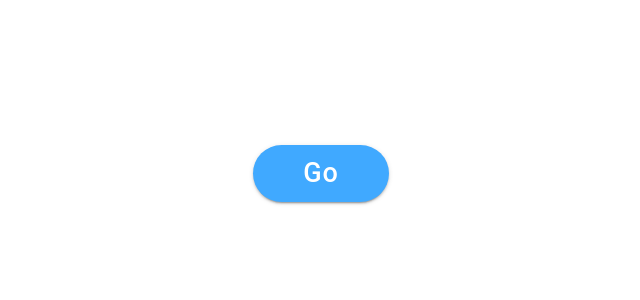
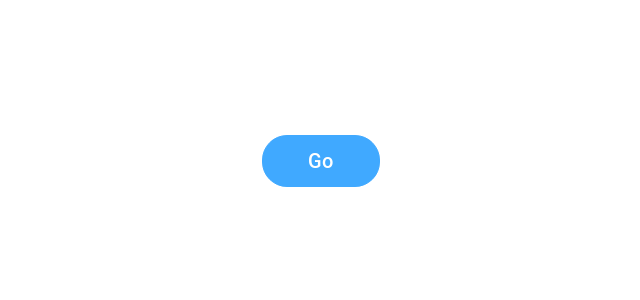
Before and after one commit to KevalGondaliya/SliderProject, a Next.js app: page /Slider in a window 1280 px wide. Shown: the top 300 px of the page, without its empty margins (319-959 px from the left). Built offline with nearby package versions, Linux system fonts and the light colour scheme.

Commit message:
update button styles

```diff
--- /dev/null
+++ b/component/Button.js
@@ -0,0 +1,26 @@
+import { Button, styled } from "@mui/material";
+
+export const BootstrapButton = styled(Button)({
+  boxShadow: "none",
+  textTransform: "none",
+  fontSize: 20,
+  padding: "10px 45px",
+  borderRadius: "25px",
+  border: "1px solid",
+  lineHeight: 1.5,
+  backgroundColor: "#40a9ff",
+  borderColor: "#40a9ff",
+  "&:hover": {
+    backgroundColor: "#0069d9",
+    borderColor: "#0062cc",
+    boxShadow: "none",
+  },
+  "&:active": {
+    boxShadow: "none",
+    backgroundColor: "#0062cc",
+    borderColor: "#005cbf",
+  },
+  "&:focus": {
+    boxShadow: "0 0 0 0.2rem rgba(0,123,255,.5)",
+  },
+});
--- a/pages/Slider/index.js
+++ b/pages/Slider/index.js
@@ -1,5 +1,5 @@
-import { Button } from "@mui/material";
 import SliderItem from "../SliderItem/index";
+import { BootstrapButton } from "../../component/Button";
 import { images } from "../../constant/images.constant";
 import styles from "./index.module.css";
 
@@ -20,9 +20,7 @@ export default function Slider() {
         <SliderItem image={images.glasses1} />
         <SliderItem image={images.glasses2} />
       </div>
-      <Button className={styles.goBtn} mt={1} variant="contained" type="info">
-        Go
-      </Button>
+      <BootstrapButton variant="contained">Go</BootstrapButton>
     </div>
   );
 }
--- a/pages/Slider/index.module.css
+++ b/pages/Slider/index.module.css
@@ -9,6 +9,7 @@
   overflow-x: scroll;
   overflow-y: hidden;
   padding: 10px 0;
+  margin-bottom: 25px;
 }
 @media (min-width: 1440px) {
   .sliderMain {
@@ -29,9 +30,9 @@
   background: #40a9ff;
   border-radius: 50px;
 }
-.sliderSec .goBtn:hover {
+/* .sliderSec .goBtn:hover {
   background: #40a9ff;
 }
 .sliderSec .goBtn:focus-within {
   background: #2897f1;
-}
+} */
```
